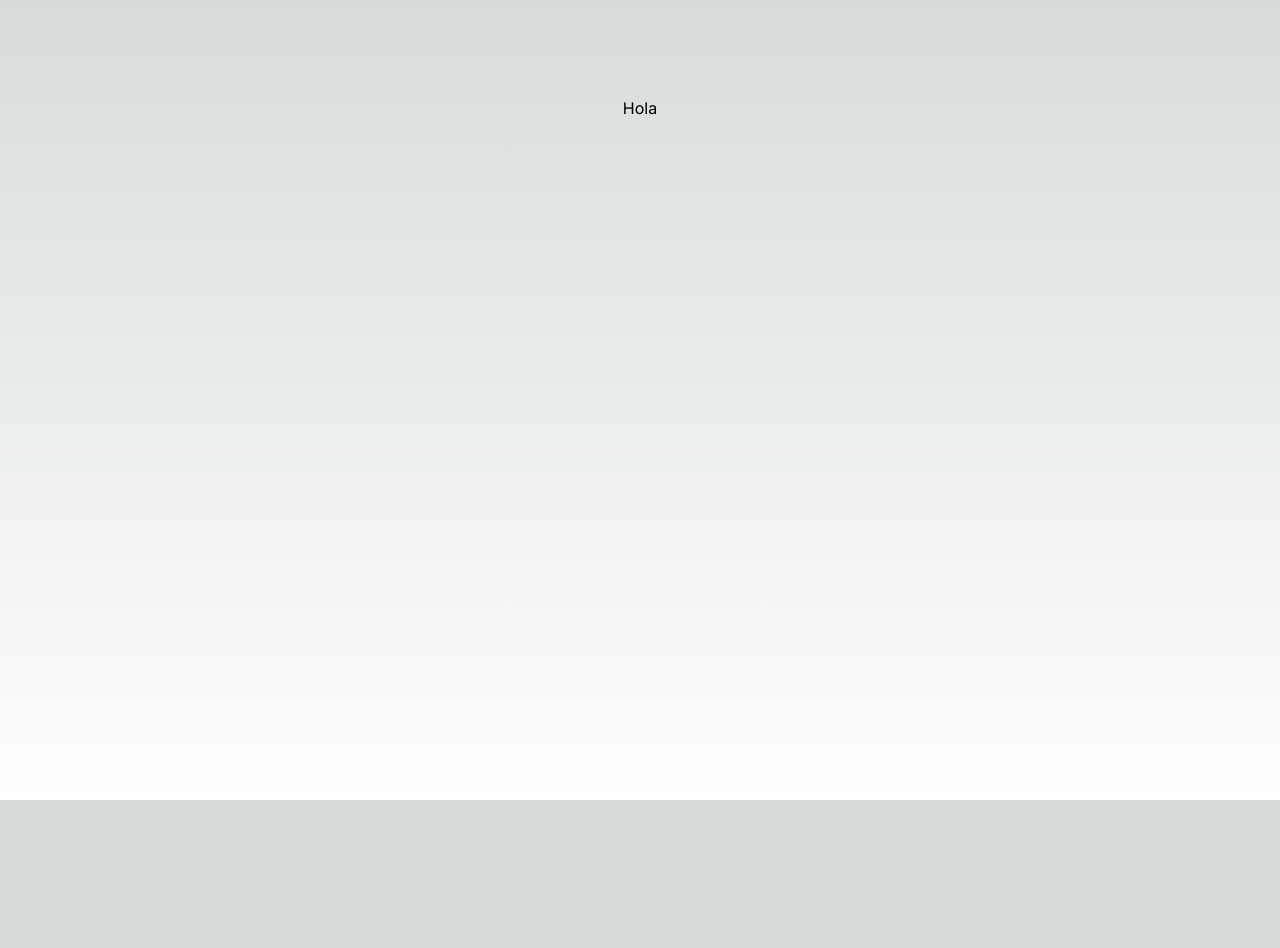
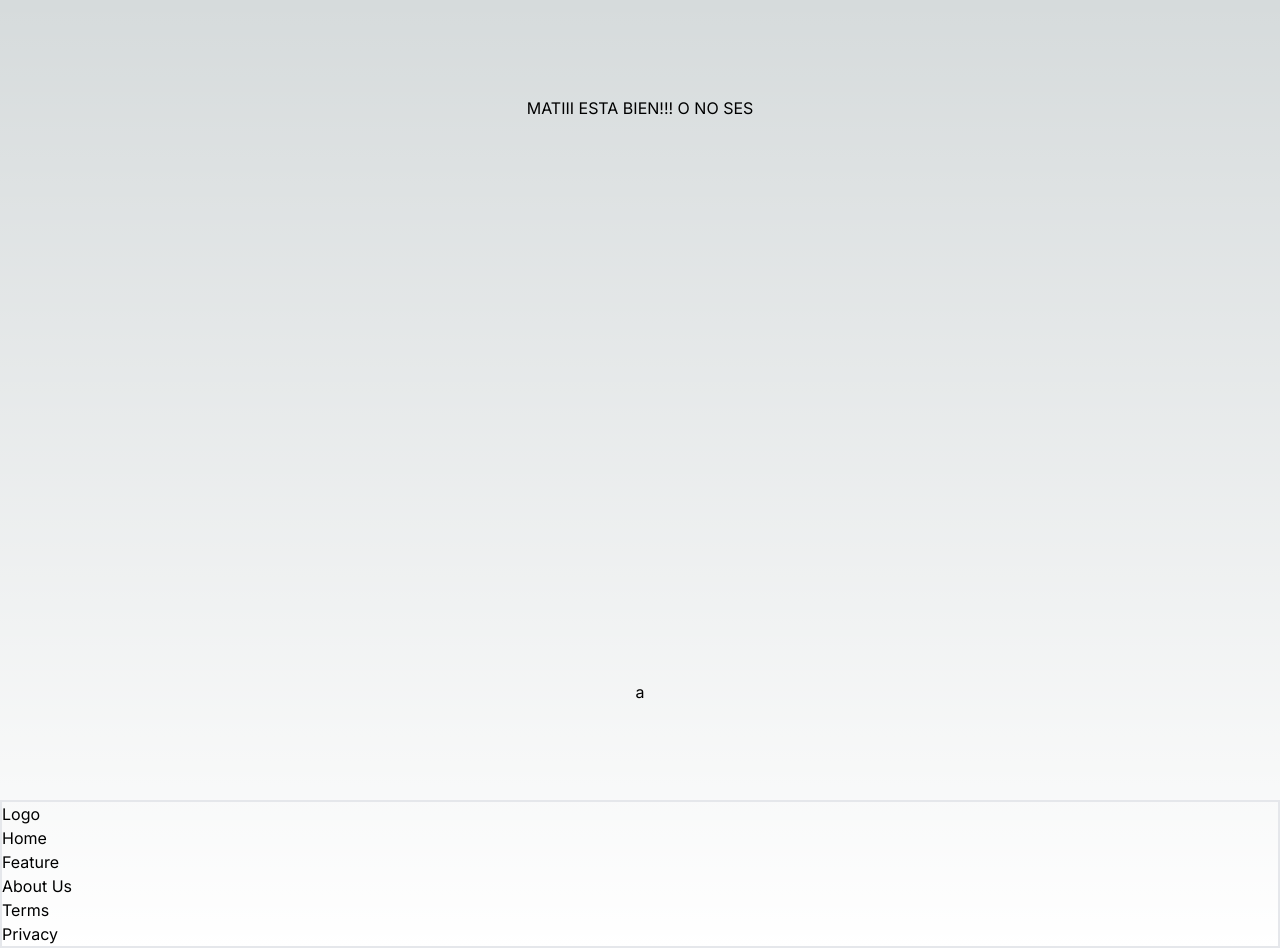
Before and after one commit to mjParedes/COUNTRY_PAY, a Next.js app in the folder frontend/: page / in a window 1280 px wide. Before the commit the page ends 800 px from the top, so only its background shows below. Built offline with nearby package versions, Linux system fonts and the light colour scheme.

Commit message:
Footer Next Js

```diff
--- /dev/null
+++ b/frontend/app/Components/Footer/index.jsx
@@ -0,0 +1,51 @@
+import Link from "next/link";
+
+const FOOTERLINKS = [
+  {
+    label: "home",
+    route: "/",
+  },
+  {
+    label: "feature",
+    route: "/feature",
+  },
+  {
+    label: "about us",
+    route: "/aboutUs",
+  },
+  {
+    label: "terms",
+    route: "/terms",
+  },
+  {
+    label: "privacy",
+    route: "/privacy",
+  }
+];
+
+export function FooterComp()  {
+  return (
+    <footer className="w-full border-2">
+      <div className="w-full">
+        <div>
+          <span>Logo</span>
+        </div>
+        <div>
+          <div>
+            <ul className="capitalize">
+                {
+                    FOOTERLINKS.map(({label, route}) =>(
+                        <li key={route}>
+                            <Link href={route}> {label} </Link>
+                        </li>
+                    ))
+                }
+            </ul>
+            <span></span>
+          </div>
+        </div>
+        <div></div>
+      </div>
+    </footer>
+  );
+}
--- a/frontend/app/layout.js
+++ b/frontend/app/layout.js
@@ -1,9 +1,11 @@
+import { FooterComp } from './Components/Footer'
 import './globals.css'
 import { Inter } from 'next/font/google'
 
 const inter = Inter({ subsets: ['latin'] })
 
 export const metadata = {
+
   title: 'CountryPay',
   description: 'Generated by create next app',
 }
@@ -11,7 +13,13 @@ export const metadata = {
 export default function RootLayout({ children }) {
   return (
     <html lang="en">
-      <body className={inter.className}>{children}</body>
+      <body className={inter.className}>
+      <main>
+      {children}
+      </main>
+      <FooterComp/>
+
+      </body>
     </html>
   )
 }
--- a/frontend/app/page.js
+++ b/frontend/app/page.jsx
@@ -4,7 +4,6 @@ export default function Home() {
   return (
     <main className="flex min-h-screen flex-col items-center justify-between p-24">
       <LandingPage/>
-
     </main>
   )
 }
--- a/frontend/app/pages/LadingPage/index.js
+++ b/frontend/app/pages/LadingPage/index.js
@@ -1,8 +1,8 @@
 export default function LandingPage() {
     return(
         <>
-            <h1>Hola</h1>
-
+            <h1>MATIII ESTA BIEN!!! O NO SES</h1>
+        a
         </>
     )
 }
```
